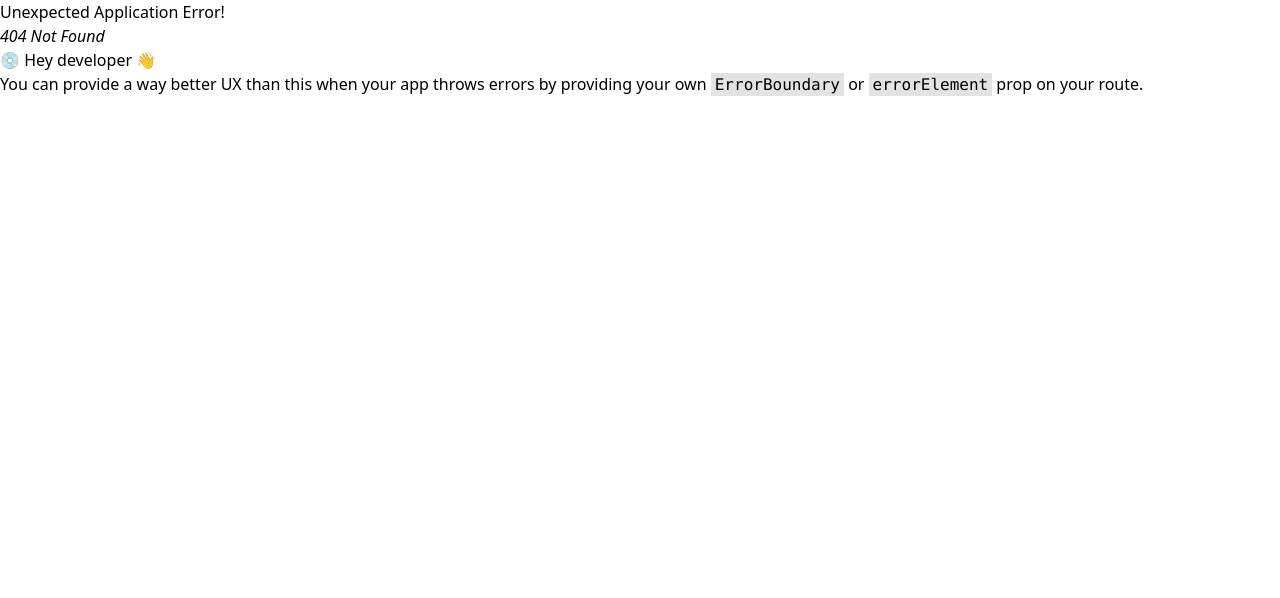
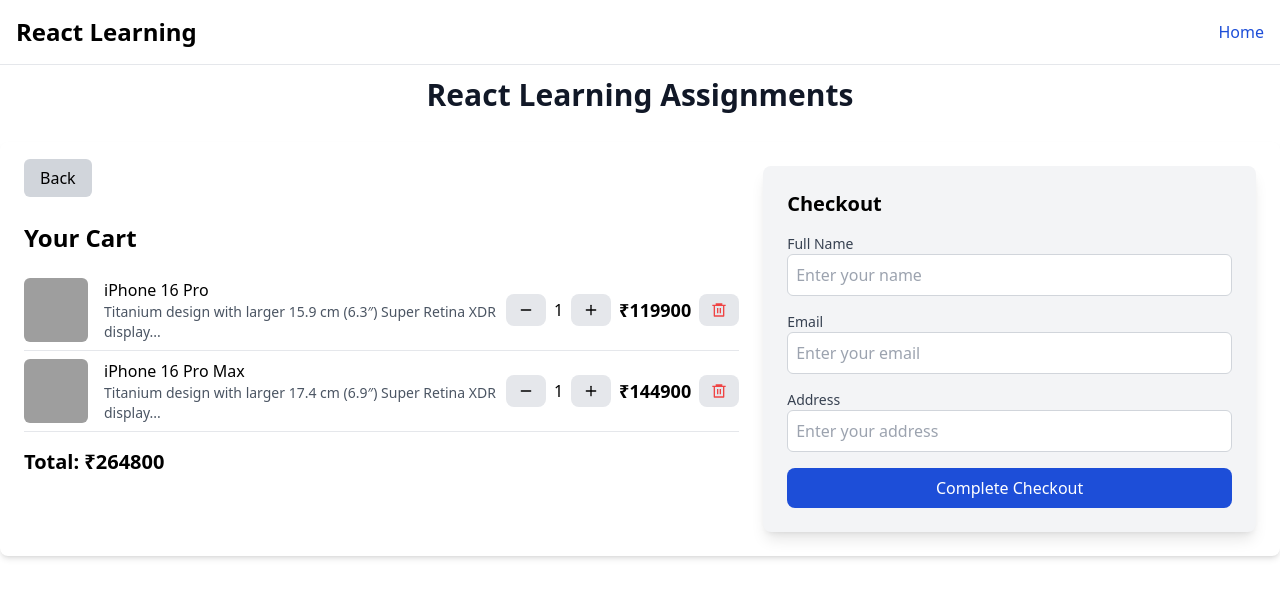
Before and after one commit to dhanveer-singh/react-learning-dhanveer, a React (Vite) app: page /cart in a window 1280 px wide. Before the commit this address had no page. Shown: the top 598 px of the page. Built offline with nearby package versions, Linux system fonts and the light colour scheme; grey boxes are pictures that could not be loaded.

Commit message:
Assignment 4: Updated

```diff
--- a/package.json
+++ b/package.json
@@ -13,6 +13,7 @@
   "dependencies": {
     "react": "^18.3.1",
     "react-dom": "^18.3.1",
+    "react-icons": "^5.4.0",
     "react-router-dom": "^7.0.2",
     "sweetalert2": "^11.14.5"
   },
--- a/src/components/productCard.jsx
+++ b/src/components/productCard.jsx
@@ -84,7 +84,6 @@
     </button> */}
           </div>
         </div>
-
       </div>
     </div>
   );
--- a/src/pages/products/cart.jsx
+++ b/src/pages/products/cart.jsx
@@ -1,11 +1,175 @@
-import { useContext } from 'react';
+import { useState } from 'react';
 
-import { ProductsContext } from '@/context/productsContext';
+import { FiMinus, FiPlus } from "react-icons/fi";
+import { RiDeleteBin6Line } from "react-icons/ri";
+import { Link } from 'react-router-dom';
 
 const Cart = () => {
-  const CartContext = useContext(ProductsContext);
-  const { count } = CartContext;
-  return <div>Cart: {count}</div>;
+  const [cartItems, setCartItems] = useState([
+    {
+      id: 1,
+      image:
+        'https://store.storeimages.cdn-apple.com/4668/as-images.apple.com/is/iphone16pro-digitalmat-gallery-3-202409?wid=728&hei=666&fmt=p-jpg&qlt=95&.v=1723843057832',
+      title: 'iPhone 16 Pro',
+      description:
+        'Titanium design with larger 15.9 cm (6.3″) Super Retina XDR display...',
+      price: 119900,
+      qty: 1,
+    },
+    {
+      id: 2,
+      image:
+        'https://store.storeimages.cdn-apple.com/4668/as-images.apple.com/is/iphone16promax-digitalmat-gallery-2-202409?wid=728&hei=666&fmt=p-jpg&qlt=95&.v=1723843667165',
+      title: 'iPhone 16 Pro Max',
+      description:
+        'Titanium design with larger 17.4 cm (6.9″) Super Retina XDR display...',
+      price: 144900,
+      qty: 1,
+    },
+  ]);
+
+  const removeItem = (id) => {
+    setCartItems((prevItems) => prevItems.filter((item) => item.id !== id));
+  };
+
+  const updateItemQuantity = (id, qty) => {
+    setCartItems((prevItems) =>
+      prevItems.map((item) =>
+        item.id === id ? { ...item, qty: Math.max(1, qty) } : item
+      )
+    );
+  };
+
+  const calculateTotal = () => {
+    return cartItems.reduce((total, item) => total + item.price * item.qty, 0);
+  };
+
+  return (
+    <div className='cart-container flex flex-col md:flex-row p-6 bg-white shadow-md rounded-lg'>
+      {/* Left: Cart Items */}
+      <div className='cart-items w-full md:w-3/5 pr-6'>
+        <Link
+          to={'/products'}
+          className='px-4 py-2 bg-gray-300 rounded-md hover:bg-gray-400'
+        >
+          Back
+        </Link>
+        <h2 className='mt-8  text-2xl font-semibold mb-4'>Your Cart</h2>
+        {cartItems.length === 0 ? (
+          <p>Your cart is empty.</p>
+        ) : (
+          <>
+            <ul>
+              {cartItems.map((item) => (
+                <li
+                  key={item.id}
+                  className='flex justify-between items-center py-2 border-b'
+                >
+                  <div className='flex items-center'>
+                    <img
+                      src={item.image}
+                      alt={item.title}
+                      className='w-16 h-16 object-cover rounded-md mr-4'
+                    />
+                    <div>
+                      <h3 className='font-medium'>{item.title}</h3>
+                      <p className='text-gray-600 text-sm'>
+                        {item.description}
+                      </p>
+                    </div>
+                  </div>
+                  <div className='flex items-center space-x-2'>
+                    <button
+                      className='px-3 py-2 bg-gray-200 rounded-lg hover:bg-gray-300'
+                      onClick={() => updateItemQuantity(item.id, item.qty - 1)}
+                    >
+                      <FiMinus />
+                    </button>
+                    <span>{item.qty}</span>
+                    <button
+                      className='px-3 py-2 bg-gray-200 rounded-lg hover:bg-gray-300'
+                      onClick={() => updateItemQuantity(item.id, item.qty + 1)}
+                    >
+                      <FiPlus />
+                    </button>
+                    <span className='text-lg font-semibold'>
+                      ₹{item.price * item.qty}
+                    </span>
+                    <button
+                      className='text-red-500 py-2 px-3 rounded-lg bg-gray-200 hover:bg-gray-300'
+                      onClick={() => removeItem(item.id)}
+                    >
+                      < RiDeleteBin6Line/>
+                    </button>
+                  </div>
+                </li>
+              ))}
+            </ul>
+            <div className='mt-4 flex justify-between items-center'>
+              <h3 className='text-xl font-semibold'>
+                Total: ₹{calculateTotal()}
+              </h3>
+            </div>
+          </>
+        )}
+      </div>
+
+      {/* Right: Checkout Form */}
+      <div className='checkout-form w-full md:w-2/5 bg-gray-100 p-6 rounded-lg shadow-lg'>
+        <h2 className='text-xl font-semibold mb-4'>Checkout</h2>
+        <form>
+          <div className='mb-4'>
+            <label
+              htmlFor='name'
+              className='block text-sm font-medium text-gray-700'
+            >
+              Full Name
+            </label>
+            <input
+              type='text'
+              id='name'
+              className='w-full p-2 border border-gray-300 rounded-md'
+              placeholder='Enter your name'
+            />
+          </div>
+          <div className='mb-4'>
+            <label
+              htmlFor='email'
+              className='block text-sm font-medium text-gray-700'
+            >
+              Email
+            </label>
+            <input
+              type='email'
+              id='email'
+              className='w-full p-2 border border-gray-300 rounded-md'
+              placeholder='Enter your email'
+            />
+          </div>
+          <div className='mb-4'>
+            <label
+              htmlFor='address'
+              className='block text-sm font-medium text-gray-700'
+            >
+              Address
+            </label>
+            <input
+              type='text'
+              id='address'
+              className='w-full p-2 border border-gray-300 rounded-md'
+              placeholder='Enter your address'
+            />
+          </div>
+          <button
+            type='submit'
+            className='w-full px-6 py-2 bg-blue-700 text-white rounded-lg hover:bg-blue-800'
+          >
+            Complete Checkout
+          </button>
+        </form>
+      </div>
+    </div>
+  );
 };
 
 export default Cart;
--- /dev/null
+++ b/src/pages/products/cartBar.jsx
@@ -0,0 +1,39 @@
+import { useState } from 'react';
+
+import { FaShoppingCart } from 'react-icons/fa';
+import { useNavigate } from 'react-router-dom';
+
+const CartBar = () => {
+  const [cartItems, setCartItems] = useState([
+    { id: 1, title: 'iPhone 16 Pro', qty: 1 },
+    { id: 2, title: 'iPhone 16 Plus', qty: 2 },
+    // Add your cart items dynamically
+  ]);
+
+  const navigate = useNavigate();
+
+  const handleCartClick = () => {
+    navigate('/cart');
+  };
+
+  return (
+    <div className="m-4 p-2 bg-blue-600 rounded-full shadow-lg text-white cursor-pointer max-w-[200px] flex justify-center items-center ms-auto">
+      <div onClick={handleCartClick} className="flex items-center space-x-2">
+        <FaShoppingCart size={24} />
+        <div className="cart-info text-center">
+          <span className="text-sm sm:text-base">
+            {cartItems.length > 0 ? (
+              <>
+                <strong>{cartItems.length}</strong> Items
+              </>
+            ) : (
+              'No Items'
+            )}
+          </span>
+        </div>
+      </div>
+    </div>
+  );
+};
+
+export default CartBar;
--- a/src/pages/products/index.jsx
+++ b/src/pages/products/index.jsx
@@ -1,4 +1,4 @@
-import Cart from './cart';
+import CartBar from './cartBar';
 import Products from './products';
 import { ProductsProvider } from '@/context/productsContext';
 
@@ -6,7 +6,7 @@
   return (
     <>
       <ProductsProvider>
-        <Cart />
+        <CartBar />
         <Products />
       </ProductsProvider>
     </>
--- a/src/routes/AppRoutes.jsx
+++ b/src/routes/AppRoutes.jsx
@@ -4,6 +4,7 @@
 import CommonLayout from '@/layouts/commonLayout';
 import Counter from '@/pages/counter/counter';
 import Index from '@/pages/products';
+import Cart from '@/pages/products/cart';
 import ProfileDetails from '@/pages/profile/profileDetails';
 import TodoList from '@/pages/todo/todoList';
 
@@ -38,6 +39,10 @@
         path: '/products',
         element: <Index />,
       },
+      {
+        path: '/cart',
+        element: <Cart />,
+      },
     ],
   },
 ]);
--- a/src/styles/global.css
+++ b/src/styles/global.css
@@ -570,12 +570,44 @@
   top: 0px;
 }
 
+.bottom-0 {
+  bottom: 0px;
+}
+
+.right-0 {
+  right: 0px;
+}
+
+.top-8 {
+  top: 2rem;
+}
+
+.top-20 {
+  top: 5rem;
+}
+
+.bottom-4 {
+  bottom: 1rem;
+}
+
+.right-4 {
+  right: 1rem;
+}
+
 .z-20 {
   z-index: 20;
 }
 
+.z-10 {
+  z-index: 10;
+}
+
 .m-8 {
   margin: 2rem;
+}
+
+.m-4 {
+  margin: 1rem;
 }
 
 .mx-auto {
@@ -652,6 +684,14 @@
   margin-bottom: 0.25rem;
 }
 
+.mr-4 {
+  margin-right: 1rem;
+}
+
+.ms-auto {
+  margin-inline-start: auto;
+}
+
 .line-clamp-4 {
   overflow: hidden;
   display: -webkit-box;
@@ -702,6 +742,10 @@
   height: 1.25rem;
 }
 
+.h-16 {
+  height: 4rem;
+}
+
 .min-h-\[300px\] {
   min-height: 300px;
 }
@@ -724,6 +768,18 @@
 
 .w-full {
   width: 100%;
+}
+
+.w-16 {
+  width: 4rem;
+}
+
+.w-2\/5 {
+  width: 40%;
+}
+
+.w-3\/5 {
+  width: 60%;
 }
 
 .max-w-2xl {
@@ -750,6 +806,18 @@
   max-width: 20rem;
 }
 
+.max-w-\[200px\] {
+  max-width: 200px;
+}
+
+.max-w-\[100px\] {
+  max-width: 100px;
+}
+
+.max-w-\[150px\] {
+  max-width: 150px;
+}
+
 .flex-shrink-0 {
   flex-shrink: 0;
 }
@@ -760,6 +828,10 @@
 
 .cursor-not-allowed {
   cursor: not-allowed;
+}
+
+.cursor-pointer {
+  cursor: pointer;
 }
 
 .grid-cols-1 {
@@ -776,6 +848,10 @@
 
 .items-center {
   align-items: center;
+}
+
+.justify-end {
+  justify-content: flex-end;
 }
 
 .justify-center {
@@ -920,6 +996,21 @@
   background-color: rgb(185 28 28 / var(--tw-bg-opacity, 1));
 }
 
+.bg-gray-300 {
+  --tw-bg-opacity: 1;
+  background-color: rgb(209 213 219 / var(--tw-bg-opacity, 1));
+}
+
+.bg-blue-600 {
+  --tw-bg-opacity: 1;
+  background-color: rgb(37 99 235 / var(--tw-bg-opacity, 1));
+}
+
+.object-cover {
+  -o-object-fit: cover;
+     object-fit: cover;
+}
+
 .p-2 {
   padding: 0.5rem;
 }
@@ -930,6 +1021,10 @@
 
 .p-6 {
   padding: 1.5rem;
+}
+
+.p-3 {
+  padding: 0.75rem;
 }
 
 .px-3 {
@@ -959,6 +1054,10 @@
 
 .pt-4 {
   padding-top: 1rem;
+}
+
+.pr-6 {
+  padding-right: 1.5rem;
 }
 
 .text-left {
@@ -1006,6 +1105,11 @@
 .text-sm {
   font-size: 0.875rem;
   line-height: 1.25rem;
+}
+
+.text-xl {
+  font-size: 1.25rem;
+  line-height: 1.75rem;
 }
 
 .font-black {
@@ -1090,6 +1194,11 @@
   color: rgb(255 255 255 / var(--tw-text-opacity, 1));
 }
 
+.text-red-500 {
+  --tw-text-opacity: 1;
+  color: rgb(239 68 68 / var(--tw-text-opacity, 1));
+}
+
 .line-through {
   text-decoration-line: line-through;
 }
@@ -1167,6 +1276,21 @@
   background-color: rgb(153 27 27 / var(--tw-bg-opacity, 1));
 }
 
+.hover\:bg-gray-300:hover {
+  --tw-bg-opacity: 1;
+  background-color: rgb(209 213 219 / var(--tw-bg-opacity, 1));
+}
+
+.hover\:bg-gray-400:hover {
+  --tw-bg-opacity: 1;
+  background-color: rgb(156 163 175 / var(--tw-bg-opacity, 1));
+}
+
+.hover\:text-red-700:hover {
+  --tw-text-opacity: 1;
+  color: rgb(185 28 28 / var(--tw-text-opacity, 1));
+}
+
 .hover\:underline:hover {
   text-decoration-line: underline;
 }
@@ -1225,12 +1349,21 @@
 }
 
 @media (min-width: 640px) {
+  .sm\:max-w-xs {
+    max-width: 20rem;
+  }
+
   .sm\:grid-cols-2 {
     grid-template-columns: repeat(2, minmax(0, 1fr));
   }
 
   .sm\:grid-cols-3 {
     grid-template-columns: repeat(3, minmax(0, 1fr));
+  }
+
+  .sm\:text-base {
+    font-size: 1rem;
+    line-height: 1.5rem;
   }
 }
 
@@ -1249,6 +1382,18 @@
 
   .md\:w-auto {
     width: auto;
+  }
+
+  .md\:w-2\/5 {
+    width: 40%;
+  }
+
+  .md\:w-3\/5 {
+    width: 60%;
+  }
+
+  .md\:max-w-md {
+    max-width: 28rem;
   }
 
   .md\:grid-cols-4 {
@@ -1285,6 +1430,18 @@
   .md\:text-blue-700 {
     --tw-text-opacity: 1;
     color: rgb(29 78 216 / var(--tw-text-opacity, 1));
+  }
+}
+
+@media (min-width: 1024px) {
+  .lg\:max-w-lg {
+    max-width: 32rem;
+  }
+}
+
+@media (min-width: 1280px) {
+  .xl\:max-w-xl {
+    max-width: 36rem;
   }
 }
 
```
Also changed, not shown: 1 other file (tests, documents, lock files or other folders). Lines whose indentation alone changed are shown as unchanged.
